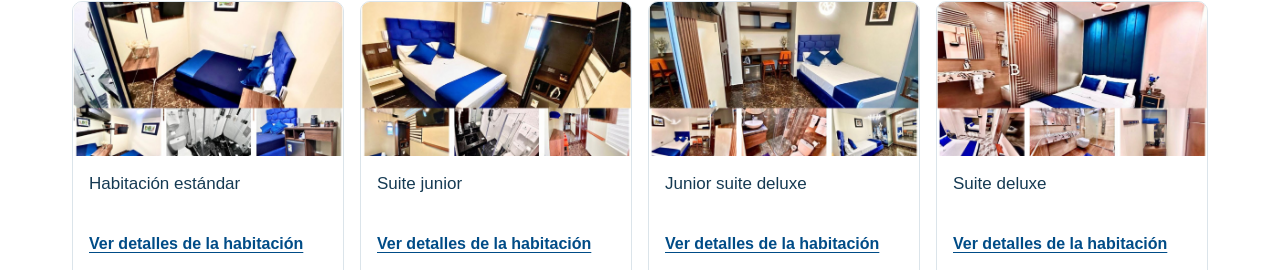
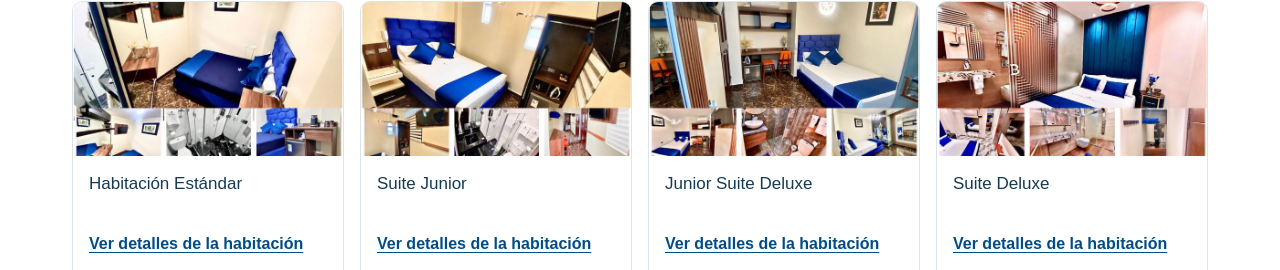
Before and after one commit to camilogomez17/hotelBlueThree, a Next.js app: page / in a window 1280 px wide. Shown: the part 1699-1969 px from the top of the page. Built offline with nearby package versions, Linux system fonts and the light colour scheme.

Commit message:
Use title case for room names in Spanish and English

```diff
--- a/app/globals.css
+++ b/app/globals.css
@@ -895,7 +895,7 @@ img,video,iframe{max-width:100%}
 .site-header .header-actions{margin-left:auto}
 @media(max-width:760px){.site-header .main-nav{margin-left:0;margin-right:0}.site-header .header-actions{margin-left:auto}}
 
-.room-card h3,.blue-room-body h2{text-transform:uppercase}
+.room-card h3,.blue-room-body h2,.home-room-card h3,.home-room-modal h3{text-transform:capitalize}
 
 .bluethree-benefits{background:#07385f;color:#fff;padding:42px 24px 48px}
 .bluethree-benefits-inner{max-width:1200px;margin:0 auto;text-align:center}
```
